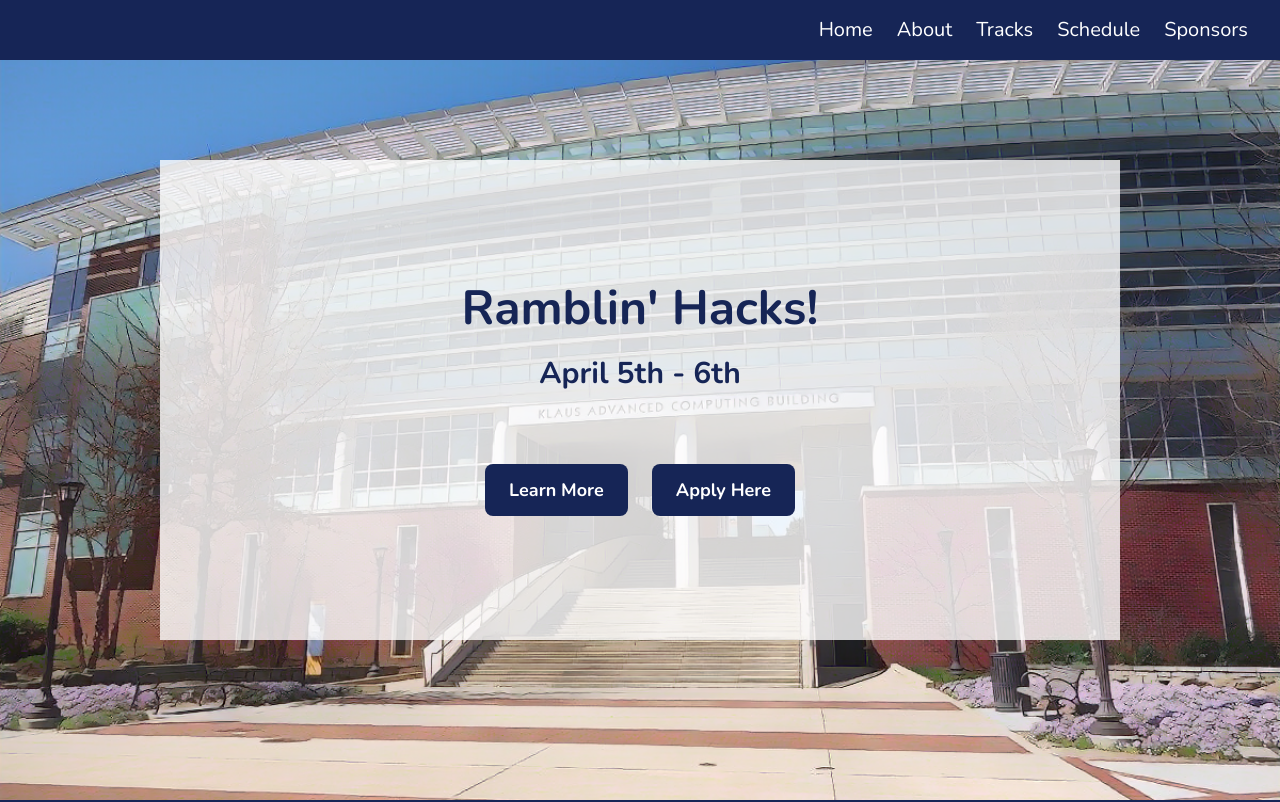
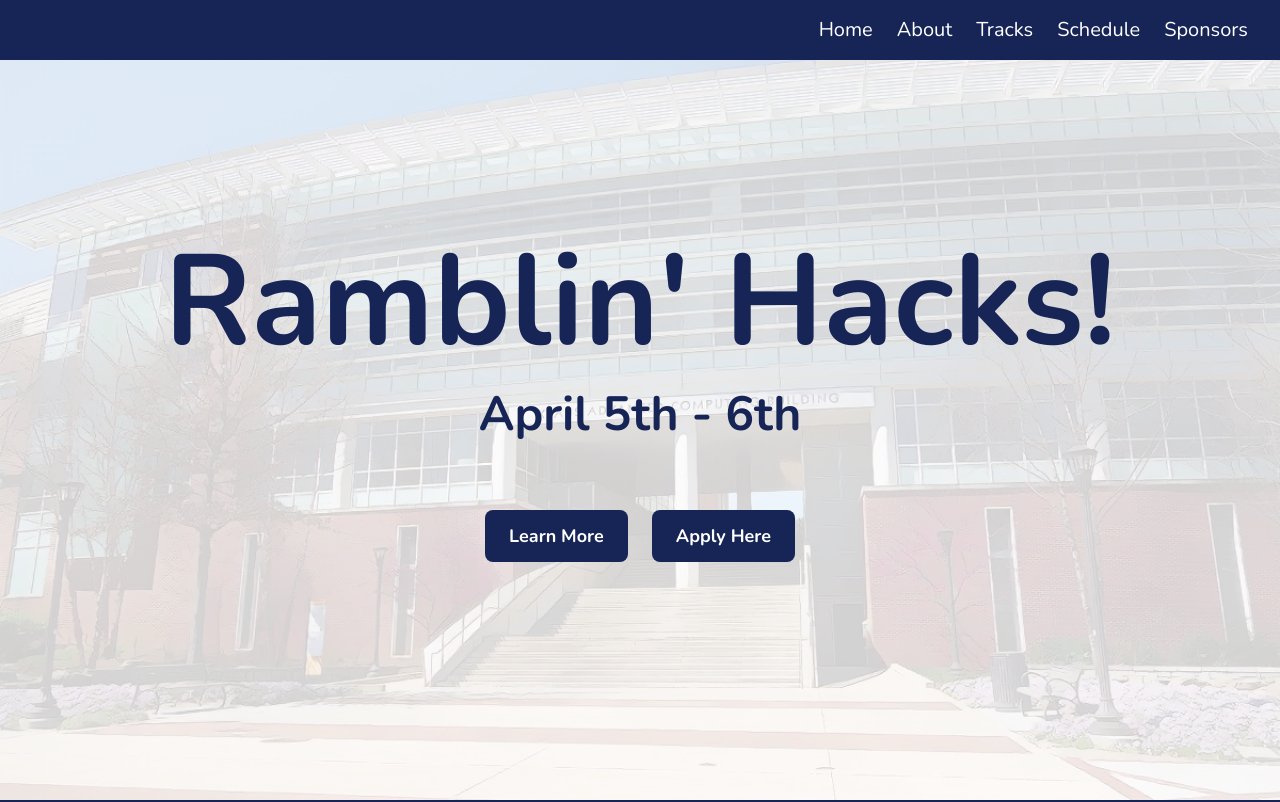
Before and after one commit to gt-webdev/coc-hackathon, a React (Vite) app: page / in a window 1280 px wide. Shown: the top 802 px of the page. Built offline with nearby package versions, Linux system fonts and the light colour scheme.

Commit message:
fixed landing page

```diff
--- a/src/components/Landing.jsx
+++ b/src/components/Landing.jsx
@@ -9,12 +9,12 @@ const Landing = () => {
         backgroundPosition: 'center',
       }}
     >
-      <div className="absolute inset-40 bg-white opacity-80"></div>
+      <div className="absolute inset-0 bg-white opacity-80"></div>
 
       <div className="relative z-10">
-        <h1 className="text-5xl text-blue-950 font-bold">Ramblin' Hacks!</h1>
+        <h1 className="text-9xl text-blue-950 font-bold">Ramblin' Hacks!</h1>
         <br />
-        <h2 className="text-3xl text-blue-950 font-bold">April 5th - 6th</h2>
+        <h2 className="text-5xl text-blue-950 font-bold">April 5th - 6th</h2>
         <br />
         <br />
         <div className="mt-6 flex justify-center gap-6">
```
